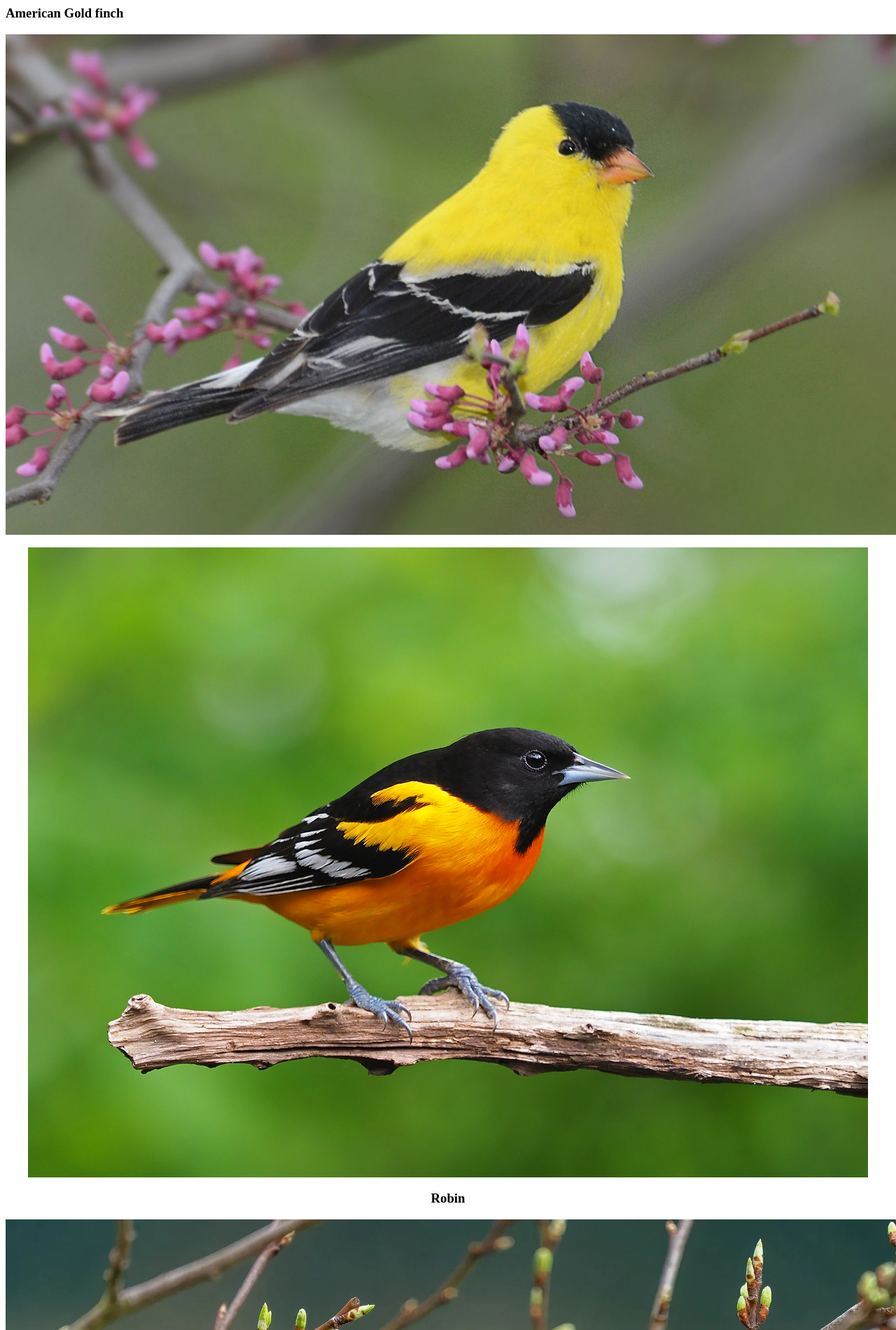
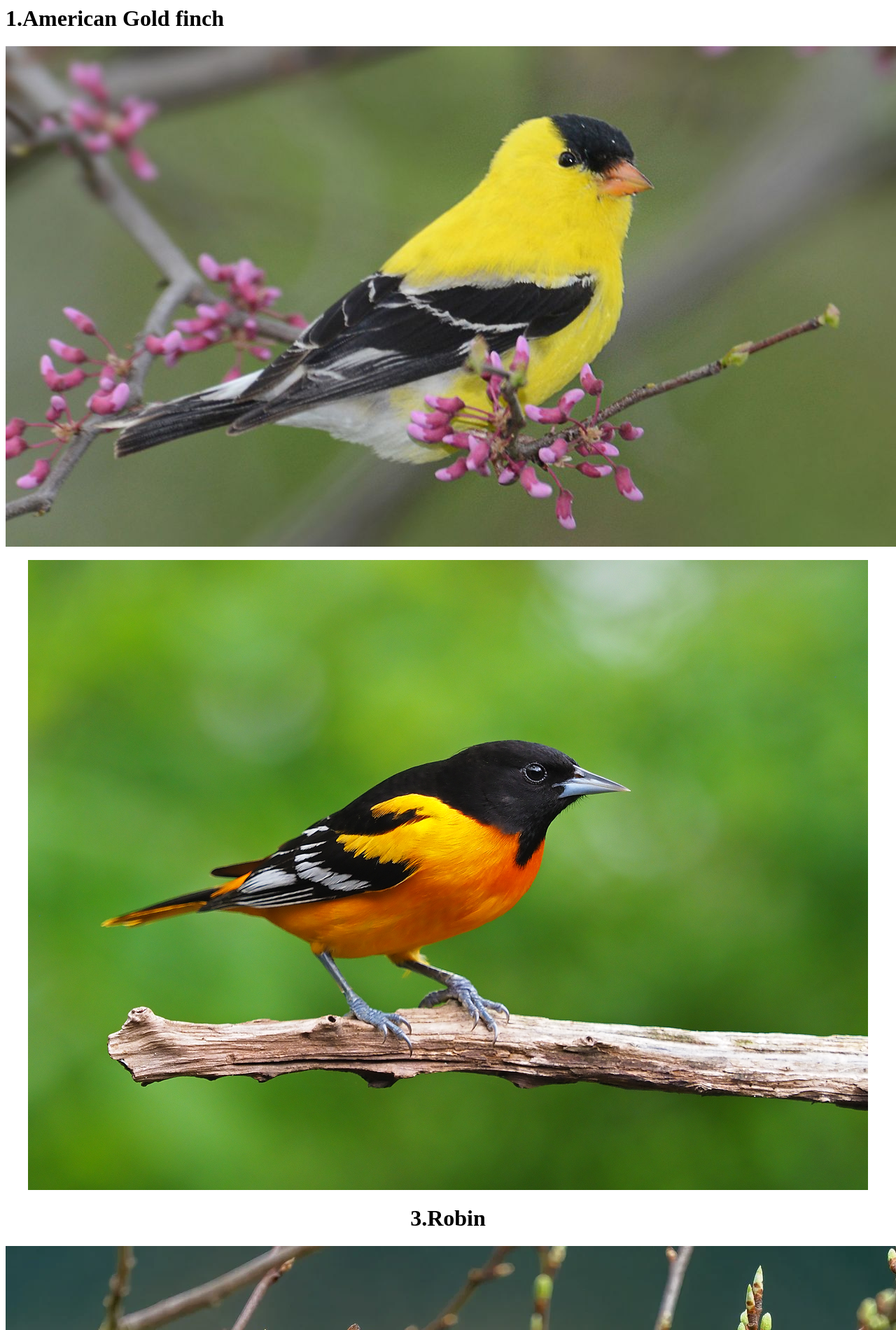
Before and after one commit to Motunrayo2/birds, a plain HTML site: page index.html in a window 1280 px wide. Shown: the top 1900 px of the page at 70% size. Drawn offline with Linux system fonts and the light colour scheme.

Commit message:
Update index.html

```diff
--- a/index.html
+++ b/index.html
@@ -1,11 +1,11 @@
 <html>
   <head><title>BIRDS</title></head>
   <body>
-  <h3>American Gold finch</h3>
+  <h1>1.American Gold finch</h1>
 <center><img src="AmericanGoldfinch(bird3).jpg" alt="AMERICANGOLDFINCH"</center>
 <h3></h3>
 <center><img src="bird2.webp" alt="BIRD2"</center>
-  <h3>Robin</h3>
+  <h1>3.Robin</h1>
 <center><img src="robin(bird4).webp" alt="ROBIN"</center>
 <h3> </h3>
 <center><img src="BIRD3.jpeg" alt="BIRD3"</center>
```
